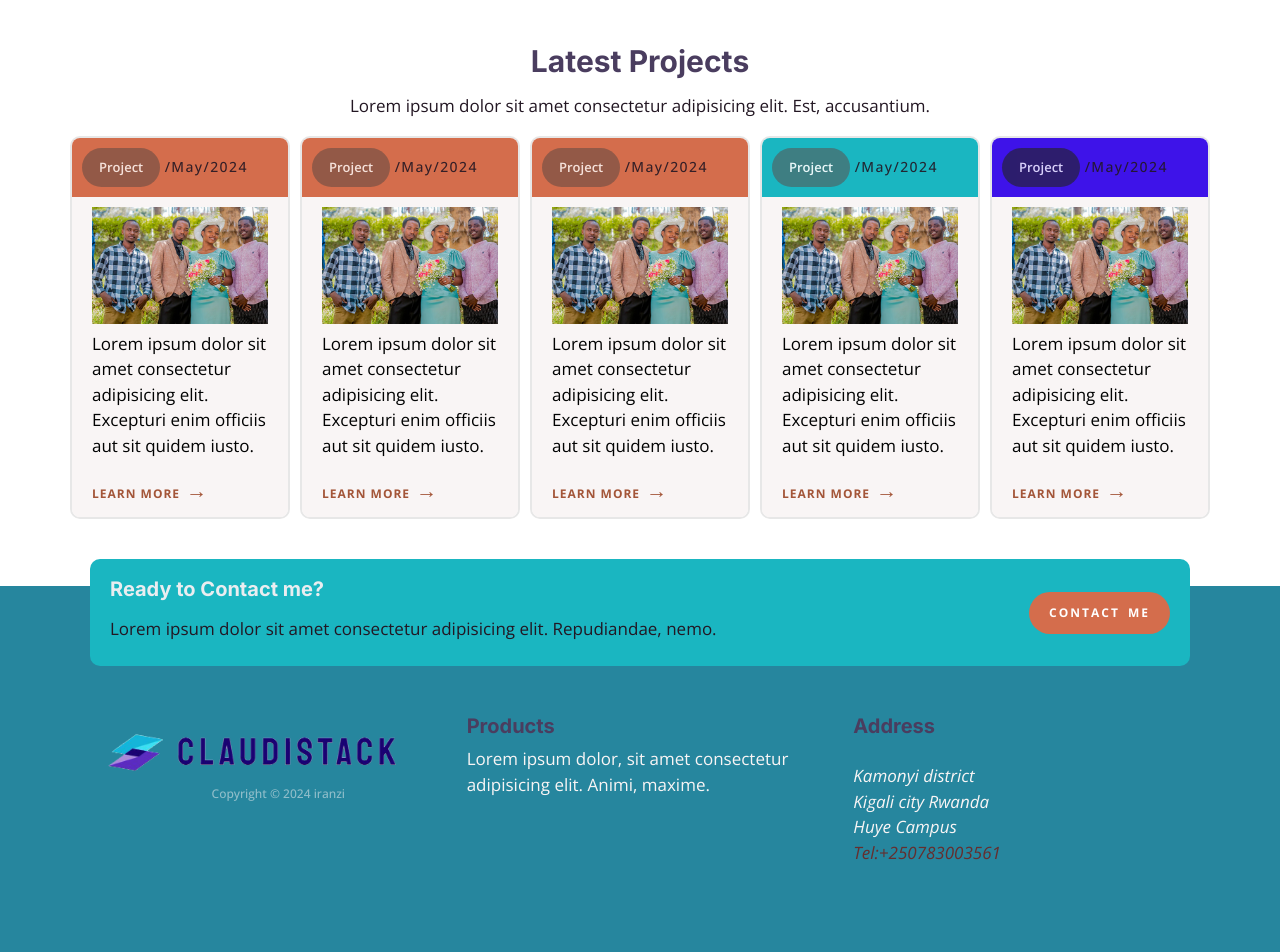
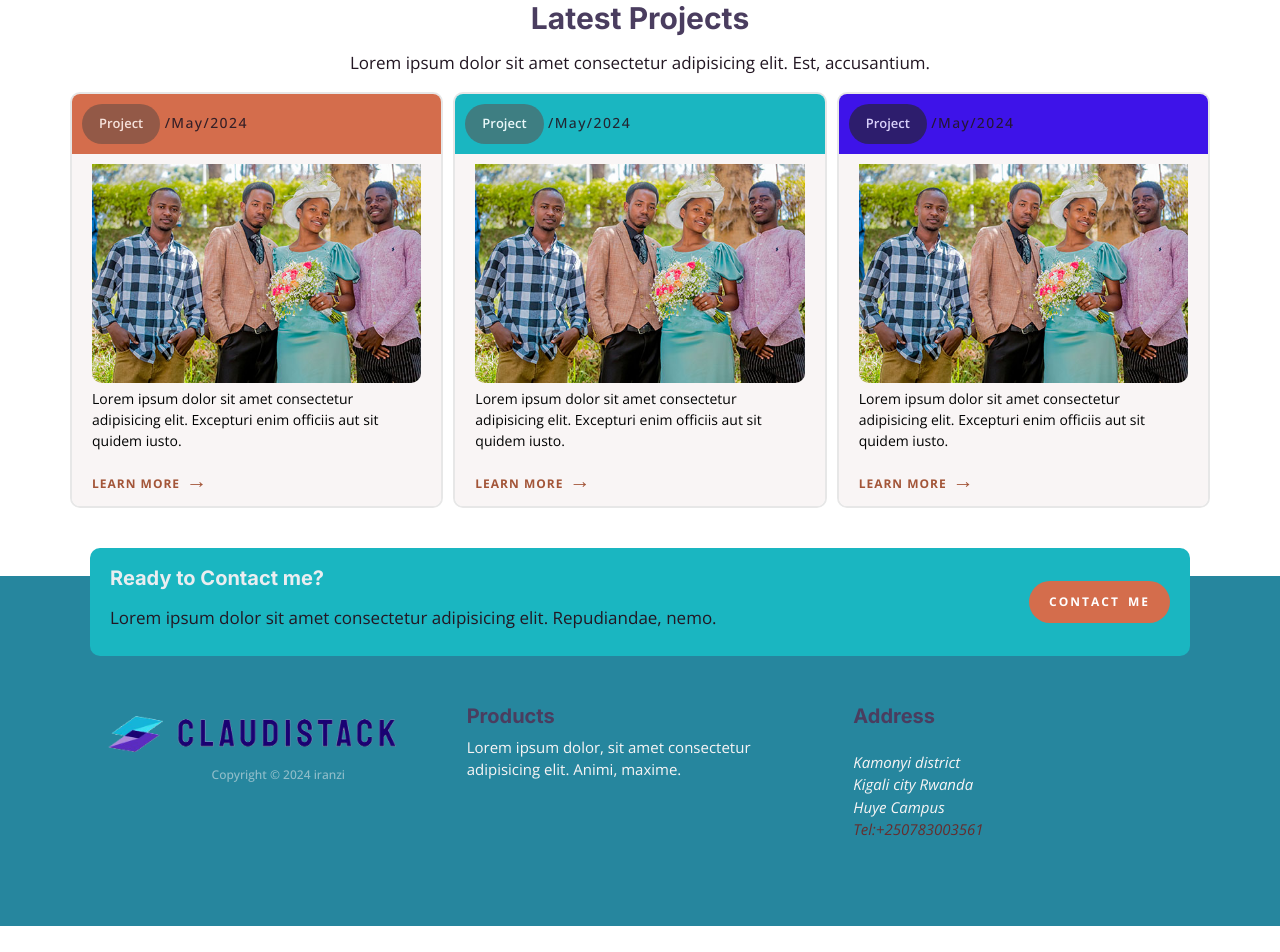
Before and after one commit to HEKNOWSME/Portfolio_claudistack, a website built with Parcel: page index.html in a window 1280 px wide. Shown: the part 2450-3402 px from the top of the page. After the commit the page ends 3376 px from the top, so only its background shows below. Built offline with nearby package versions, Linux system fonts and the light colour scheme.

Commit message:
changing project font size

```diff
--- a/css/styles.css
+++ b/css/styles.css
@@ -360,6 +360,10 @@ h2 {
 .project__image {
        margin-top: 0;
 }
+.project .img {
+       border-bottom-left-radius: 10px;
+       border-bottom-right-radius: 10px;
+}
 /* media */
 .media{
        display: flex;
@@ -636,7 +640,7 @@ h2 {
               font-size: 2rem;
        }
        .languages .collapsible__content {
-              font-size: 1.7rem;
+              font-size: 1.4rem;
        }
 
 }
@@ -648,14 +652,14 @@ h2 {
        font-size: 3rem;
 }
 .project .card__content {
-       font-size: 2rem;
+       font-size: 1.7rem;
 }
 @media screen and (min-width: 768px) {
        .project {
-              grid-template-columns: repeat(auto-fit, minmax(200px, 1fr));
+              grid-template-columns: repeat(3,1fr);
        }
        .project .card__content {
-              font-size: 1.7rem;
+              font-size: 1.4rem;
        }
 }
 /* footer */
@@ -760,7 +764,7 @@ h2 {
               max-height: 100%;
               opacity: 1;
               margin-top: 1rem;
-              font-size: 1.7rem;
+              font-size: 1.5rem;
        }
        .footer .collapsible__heading {
               font-size: 2rem;
--- a/index.html
+++ b/index.html
@@ -185,36 +185,6 @@
                                    </div>
                             </div>
                             <div class="plan project-plan">
-                                   <div class="card card--accent">
-                                          <header class="card__header">
-                                                 <art class="badge badge--accent">Project</art>
-                                                 <art class="plan__date">/May/2024</art>
-                                          </header>
-                                          <div class="card__content">
-                                                 <picture>
-                                                        <img class="img" src="/images/one@2x.png" alt="">
-                                                 </picture>
-                                                 <p class="project__image">Lorem ipsum dolor sit amet                      consectetur adipisicing elit. Excepturi enim officiis aut                      sit quidem iusto.</p>
-                                                 <a href="#" class="arrow-link left">learn more </a>
-                                          </div>
-                                   </div>
-                            </div>
-                            <div class="plan project-plan">
-                                   <div class="card card--accent">
-                                          <header class="card__header">
-                                                 <art class="badge badge--accent">Project</art>
-                                                 <art class="plan__date">/May/2024</art>
-                                          </header>
-                                          <div class="card__content">
-                                                 <picture>
-                                                        <img class="img" src="/images/one@2x.png" alt="">
-                                                 </picture>
-                                                 <p class="project__image">Lorem ipsum dolor sit amet                      consectetur adipisicing elit. Excepturi enim officiis aut                      sit quidem iusto.</p>
-                                                 <a href="#" class="arrow-link left">learn more </a>
-                                          </div>
-                                   </div>
-                            </div>
-                            <div class="plan project-plan">
                                    <div class="card card--primary">
                                           <header class="card__header">
                                                  <art class="badge badge--accent">Project</art>
```
